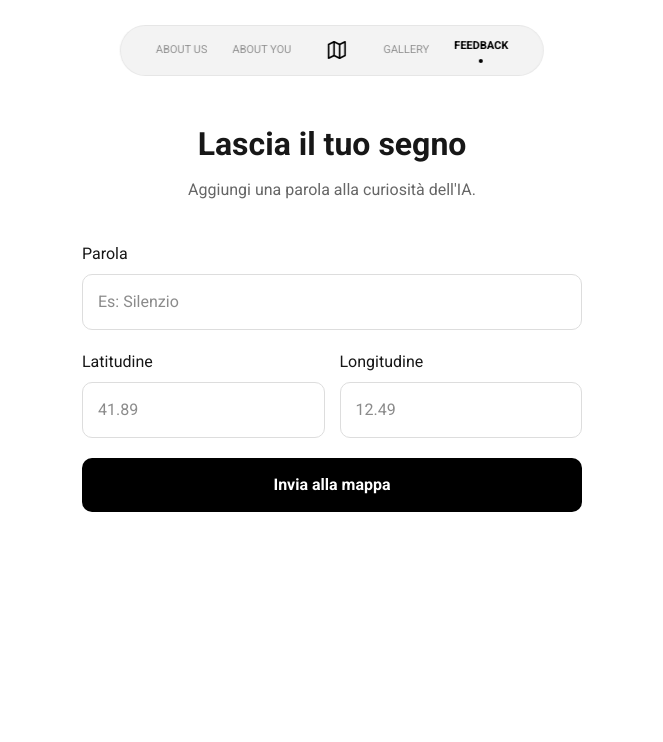
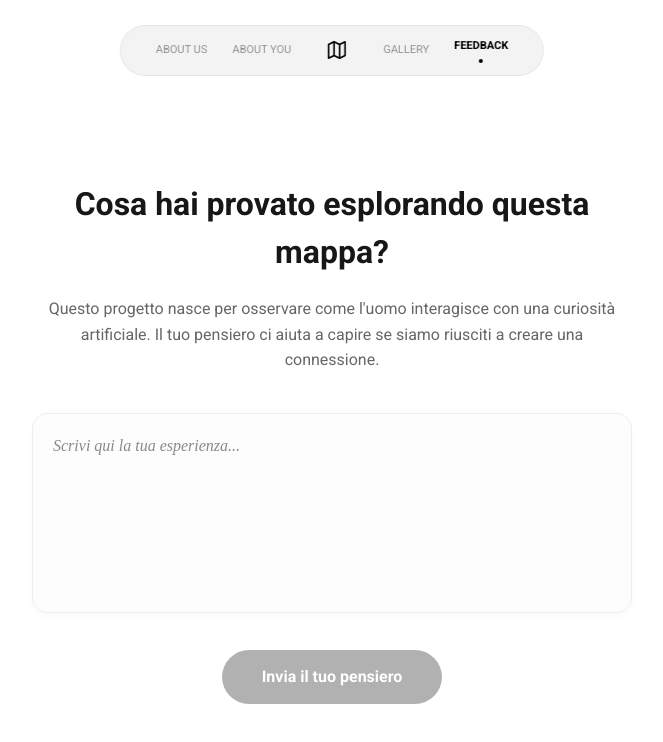
Before and after one commit to MatildeSobberi/Interaction-Design, a Next.js app: page /feedback in a window 1280 px wide. Shown: the top 742 px of the page, without its empty margins (308-971 px from the left). Built offline with nearby package versions, Linux system fonts and the light colour scheme; no server answers.

Commit message:
Gallery masonry e Feedback esperienziale

```diff
--- a/app/feedback/page.tsx
+++ b/app/feedback/page.tsx
@@ -1,48 +1,15 @@
 "use client";
-
 import React, { useState } from 'react';
-import { supabase } from '../supabase'; // Assicurati che il percorso sia corretto
 
 export default function Feedback() {
-  const [parola, setParola] = useState('');
-  const [lat, setLat] = useState('');
-  const [lng, setLng] = useState('');
-  const [status, setStatus] = useState('');
+  const [pensiero, setPensiero] = useState('');
+  const [inviato, setInviato] = useState(false);
 
-  const handleSubmit = async (e: React.FormEvent) => {
-    e.preventDefault();
-    setStatus('Inviando...');
-
-    const { error } = await supabase
-      .from('segnalazioni')
-      .insert([
-        {
-          parola: parola,
-          lat: parseFloat(lat),
-          lng: parseFloat(lng),
-          frequenza: 1
-        }
-      ]);
-
-    if (error) {
-      console.error(error);
-      setStatus('Errore durante l\'invio.');
-    } else {
-      setStatus('Grazie! La tua parola è stata aggiunta alla mappa.');
-      setParola('');
-      setLat('');
-      setLng('');
+  const handleInvia = () => {
+    if (pensiero.trim().length > 5) {
+      // Qui in futuro potremo collegarlo a una tabella "commenti" su Supabase
+      setInviato(true);
     }
-  };
-
-  const inputStyle = {
-    width: '100%',
-    padding: '15px',
-    marginBottom: '20px',
-    borderRadius: '10px',
-    border: '1px solid #ddd',
-    fontFamily: 'var(--font-roboto), sans-serif',
-    fontSize: '16px'
   };
 
   return (
@@ -70,65 +37,45 @@ export default function Feedback() {
         </a>
       </nav>
 
-      <section style={{ maxWidth: '500px', margin: '0 auto', textAlign: 'center' }}>
-        <h1 style={{ fontSize: '32px', fontWeight: '700', marginBottom: '10px' }}>Lascia il tuo segno</h1>
-        <p style={{ color: '#666', marginBottom: '40px' }}>Aggiungi una parola alla curiosità dell'IA.</p>
+      <section style={{ maxWidth: '600px', margin: '60px auto', textAlign: 'center' }}>
+        {!inviato ? (
+          <>
+            <h1 style={{ fontSize: '32px', fontWeight: '700', marginBottom: '20px' }}>Cosa hai provato esplorando questa mappa?</h1>
+            <p style={{ color: '#666', marginBottom: '40px', lineHeight: '1.6' }}>
+              Questo progetto nasce per osservare come l'uomo interagisce con una curiosità artificiale.
+              Il tuo pensiero ci aiuta a capire se siamo riusciti a creare una connessione.
+            </p>
 
-        <form onSubmit={handleSubmit} style={{ textAlign: 'left' }}>
-          <label style={{ display: 'block', marginBottom: '8px', fontWeight: '500' }}>Parola</label>
-          <input
-            type="text"
-            placeholder="Es: Silenzio"
-            value={parola}
-            onChange={(e) => setParola(e.target.value)}
-            style={inputStyle}
-            required
-          />
+            <textarea
+              value={pensiero}
+              onChange={(e) => setPensiero(e.target.value)}
+              placeholder="Scrivi qui la tua esperienza..."
+              style={{
+                width: '100%', height: '200px', padding: '20px', borderRadius: '15px',
+                border: '1px solid #eee', backgroundColor: '#fdfdfd', fontSize: '16px',
+                fontFamily: 'serif', fontStyle: 'italic', resize: 'none', outline: 'none',
+                boxShadow: '0 4px 10px rgba(0,0,0,0.02)'
+              }}
+            />
 
-          <div style={{ display: 'flex', gap: '15px' }}>
-            <div style={{ flex: 1 }}>
-              <label style={{ display: 'block', marginBottom: '8px', fontWeight: '500' }}>Latitudine</label>
-              <input
-                type="number"
-                step="any"
-                placeholder="41.89"
-                value={lat}
-                onChange={(e) => setLat(e.target.value)}
-                style={inputStyle}
-                required
-              />
-            </div>
-            <div style={{ flex: 1 }}>
-              <label style={{ display: 'block', marginBottom: '8px', fontWeight: '500' }}>Longitudine</label>
-              <input
-                type="number"
-                step="any"
-                placeholder="12.49"
-                value={lng}
-                onChange={(e) => setLng(e.target.value)}
-                style={inputStyle}
-                required
-              />
-            </div>
+            <button
+              onClick={handleInvia}
+              style={{
+                marginTop: '30px', padding: '15px 40px', borderRadius: '30px',
+                backgroundColor: '#000', color: '#fff', border: 'none',
+                fontWeight: '700', cursor: 'pointer', opacity: pensiero.length > 5 ? 1 : 0.3,
+                transition: 'all 0.3s'
+              }}>
+              Invia il tuo pensiero
+            </button>
+          </>
+        ) : (
+          <div style={{ padding: '40px' }}>
+            <h2 style={{ fontSize: '24px', fontWeight: '700' }}>Grazie per aver condiviso.</h2>
+            <p style={{ marginTop: '20px', color: '#666' }}>Il tuo contributo è stato registrato nel nostro archivio delle esperienze.</p>
+            <a href="/" style={{ display: 'inline-block', marginTop: '30px', color: '#000', fontWeight: '700' }}>Torna alla mappa</a>
           </div>
-
-          <button type="submit" style={{
-            width: '100%',
-            padding: '15px',
-            backgroundColor: '#000',
-            color: '#fff',
-            border: 'none',
-            borderRadius: '10px',
-            fontSize: '16px',
-            fontWeight: '700',
-            cursor: 'pointer',
-            transition: 'opacity 0.2s'
-          }}>
-            Invia alla mappa
-          </button>
-        </form>
-
-        {status && <p style={{ marginTop: '20px', fontWeight: '500', color: status.includes('Errore') ? 'red' : 'green' }}>{status}</p>}
+        )}
       </section>
     </main>
   );
--- a/app/gallery/page.tsx
+++ b/app/gallery/page.tsx
@@ -2,18 +2,19 @@
 import React from 'react';
 
 export default function Gallery() {
-  // Esempio di immagini (puoi sostituire i link con le tue foto su Supabase o Unsplash)
   const images = [
-    "https://images.unsplash.com/photo-1451187580459-43490279c0fa?q=80&w=1000",
-    "https://images.unsplash.com/photo-1507146153580-69a1fe6d8aa1?q=80&w=1000",
-    "https://images.unsplash.com/photo-1485827404703-89b55fcc595e?q=80&w=1000",
-    "https://images.unsplash.com/photo-1531297484001-80022131f5a1?q=80&w=1000"
+    { url: "https://images.unsplash.com/photo-1451187580459-43490279c0fa?w=800", height: '400px' },
+    { url: "https://images.unsplash.com/photo-1507146153580-69a1fe6d8aa1?w=800", height: '250px' },
+    { url: "https://images.unsplash.com/photo-1485827404703-89b55fcc595e?w=800", height: '500px' },
+    { url: "https://images.unsplash.com/photo-1531297484001-80022131f5a1?w=800", height: '300px' },
+    { url: "https://images.unsplash.com/photo-1620712943543-bcc46386e635?w=800", height: '450px' },
+    { url: "https://images.unsplash.com/photo-1618005182384-a83a8bd57fbe?w=800", height: '350px' },
+    { url: "https://images.unsplash.com/photo-1509228468518-180dd4864904?w=800", height: '550px' },
+    { url: "https://images.unsplash.com/photo-1550745165-9bc0b252726f?w=800", height: '280px' },
   ];
 
   return (
-    <main style={{ minHeight: '100vh', backgroundColor: '#f9f9f9', fontFamily: 'var(--font-roboto), sans-serif', padding: '120px 20px' }}>
-
-      {/* NAVBAR COORDINATA */}
+    <main style={{ minHeight: '100vh', backgroundColor: '#fff', padding: '120px 20px' }}>
       <nav style={{
         position: 'fixed', top: '25px', left: '50%', transform: 'translateX(-50%)', zIndex: 100,
         padding: '12px 35px', borderRadius: '40px',
@@ -35,20 +36,19 @@ export default function Gallery() {
         <a href="/feedback" style={{ color: '#000', textDecoration: 'none', fontSize: '11px', fontWeight: '500', textTransform: 'uppercase', opacity: 0.4 }}>Feedback</a>
       </nav>
 
-      {/* GRID GALLERY */}
       <section style={{ maxWidth: '1200px', margin: '0 auto' }}>
-        <h1 style={{ fontSize: '40px', fontWeight: '700', marginBottom: '40px', textAlign: 'center' }}>Visual Archive</h1>
         <div style={{
-          display: 'grid',
-          gridTemplateColumns: 'repeat(auto-fill, minmax(300px, 1fr))',
-          gap: '20px'
+          columnCount: 3,
+          columnGap: '20px', // Distanza uguale a prima
         }}>
           {images.map((img, i) => (
             <div key={i} style={{
-              height: '300px', backgroundColor: '#ddd', borderRadius: '15px', overflow: 'hidden',
-              boxShadow: '0 10px 30px rgba(0,0,0,0.1)'
+              marginBottom: '20px', // Distanza verticale tra le immagini
+              breakInside: 'avoid',
+              borderRadius: '15px', overflow: 'hidden',
+              boxShadow: '0 5px 15px rgba(0,0,0,0.05)'
             }}>
-              <img src={img} alt="AI Vision" style={{ width: '100%', height: '100%', objectFit: 'cover' }} />
+              <img src={img.url} alt="AI Vision" style={{ width: '100%', height: 'auto', display: 'block' }} />
             </div>
           ))}
         </div>
```
